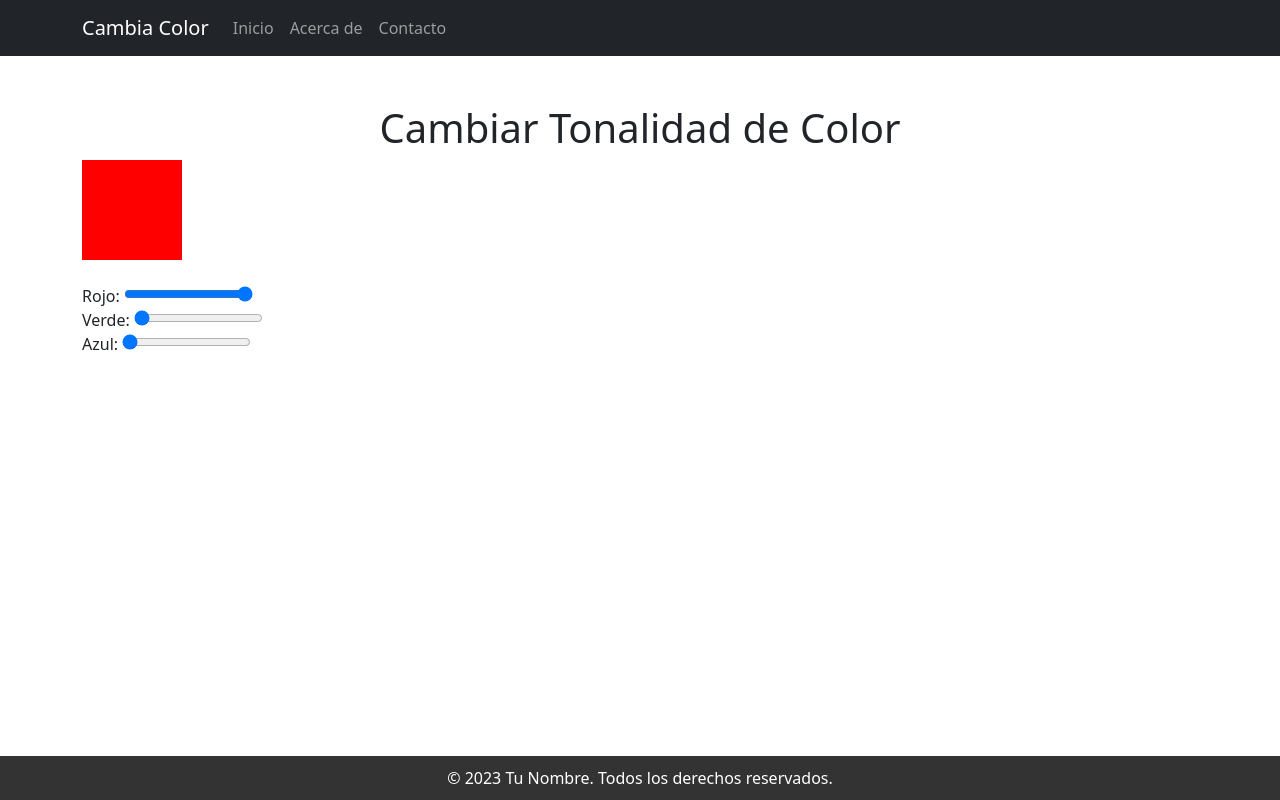
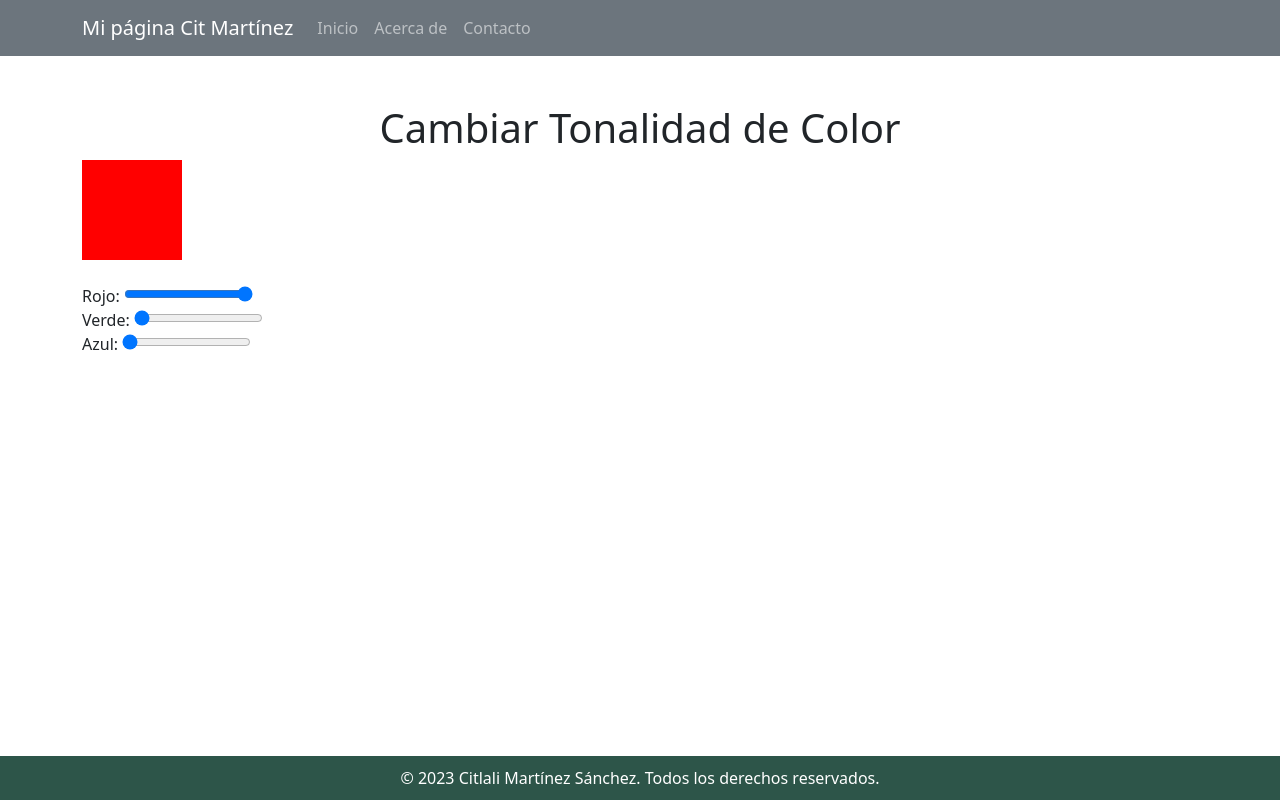
Before and after one commit to CitlaliMartinez08/control-de-color, a plain HTML site: page index.html in a window 1280 px wide. Drawn offline with nearby package versions, Linux system fonts and the light colour scheme.

Commit message:
Personalización de página

```diff
--- a/index.html
+++ b/index.html
@@ -14,7 +14,7 @@
         }
         /* Agregamos estilos personalizados para el footer */
         footer {
-            background-color: #333;
+            background-color: #2d5549;
             color: white;
             text-align: center;
             padding: 10px;
@@ -26,9 +26,9 @@
 </head>
 <body>
     <!-- Encabezado con navbar de Bootstrap -->
-    <nav class="navbar navbar-expand-lg navbar-dark bg-dark">
+    <nav class="navbar navbar-expand-lg navbar-dark bg-secondary">
         <div class="container">
-            <a class="navbar-brand" href="#">Cambia Color</a>
+            <a class="navbar-brand" href="#">Mi página Cit Martínez</a>
             <button class="navbar-toggler" type="button" data-toggle="collapse" data-target="#navbarNav" aria-controls="navbarNav" aria-expanded="false" aria-label="Toggle navigation">
                 <span class="navbar-toggler-icon"></span>
             </button>
@@ -72,7 +72,7 @@
 
     <!-- Pie de página con datos de copyright -->
     <footer>
-        &copy; 2023 Tu Nombre. Todos los derechos reservados.
+        &copy; 2023 Citlali Martínez Sánchez. Todos los derechos reservados.
     </footer>
 
     <!-- Agregamos los enlaces a los scripts de Bootstrap y jQuery (necesario para Bootstrap) -->
```
